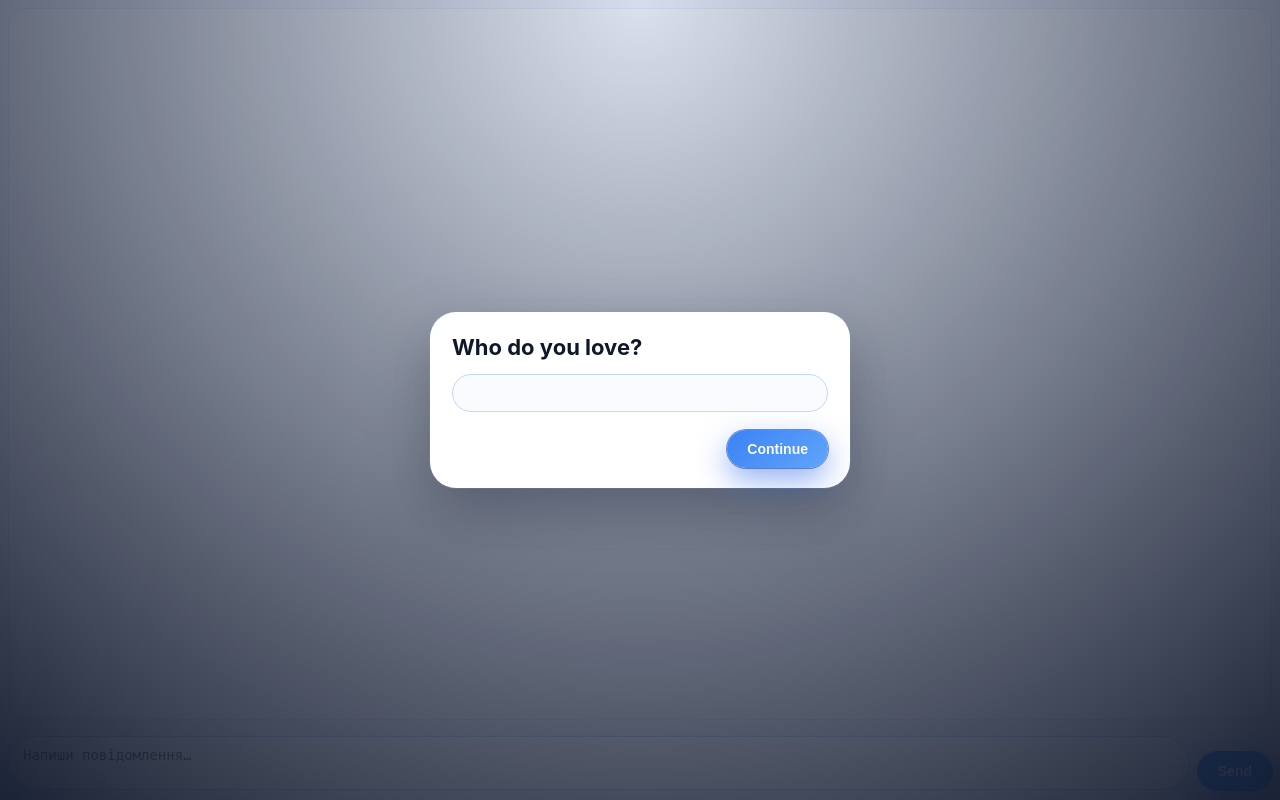
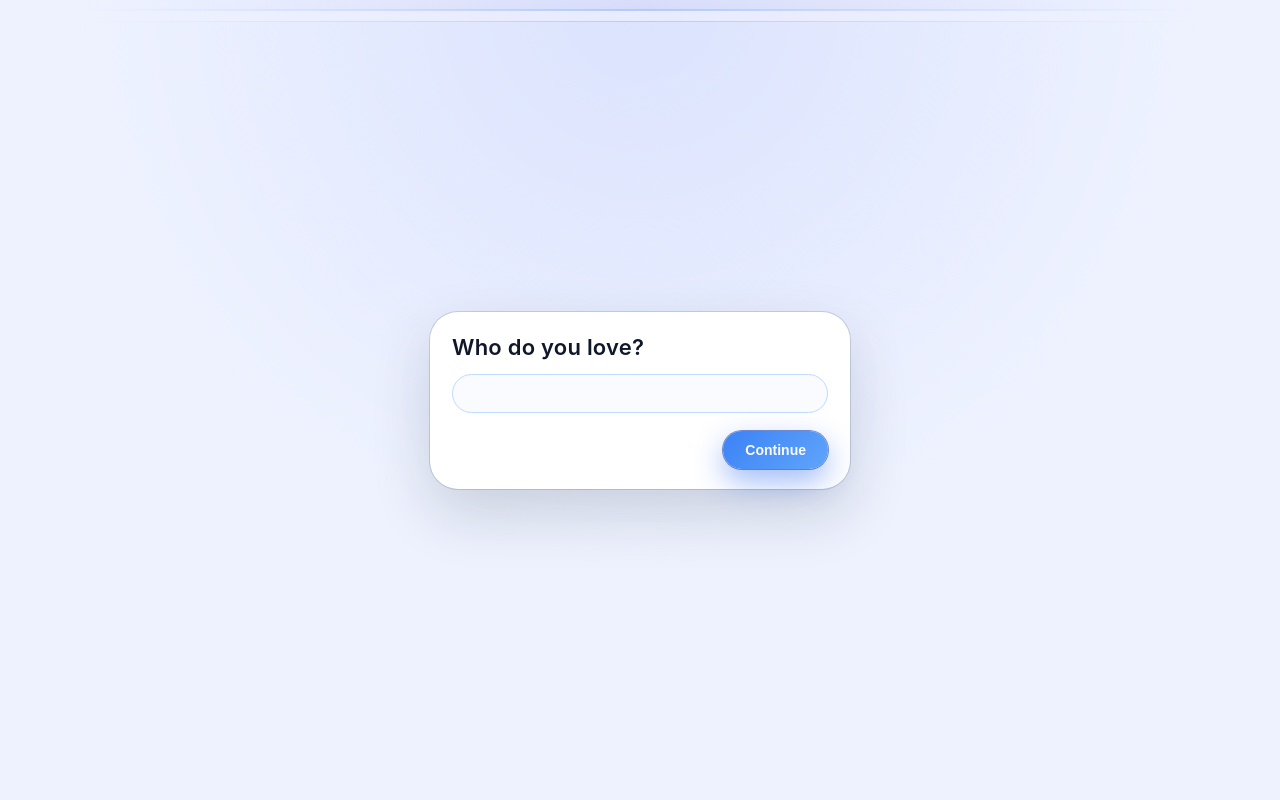
Before and after one commit to volodymyrhasych/Chat_Mari_Vova, a FastAPI app: page / in a window 1280 px wide. Run offline with FastAPI, Linux system fonts and the light colour scheme.

Commit message:
Refactor chat.html for improved UI and functionality
Updated chat interface with new overlay and input styles.

```diff
--- a/templates/chat.html
+++ b/templates/chat.html
@@ -3,7 +3,7 @@
 <head>
   <meta charset="UTF-8" />
   <title>Mini Chat</title>
-    <meta name="viewport" content="width=device-width, initial-scale=1" />
+  <meta name="viewport" content="width=device-width, initial-scale=1, maximum-scale=1" />
   <style>
     * {
       box-sizing: border-box;
@@ -17,26 +17,136 @@
 
     body {
       font-family: -apple-system, BlinkMacSystemFont, system-ui, sans-serif;
-            background: #eef1ff;
-            color: #0f172a;
+      background: #eef2ff;
+      color: #111827;
     }
 
-        /* Весь екран — сторінка чату */
     .page {
       min-height: 100vh;
       display: flex;
       flex-direction: column;
+      align-items: stretch;
+      justify-content: stretch;
     }
 
-        /* Блок з повідомленнями */
-        #chatBox {
+    /* ---------- Вхідне питання (оверлей) ---------- */
+
+    .gate-overlay {
+      position: fixed;
+      inset: 0;
+      display: flex;
+      align-items: center;
+      justify-content: center;
+      background: radial-gradient(circle at top, rgba(129, 140, 248, 0.18), #eef2ff 55%);
+      z-index: 10;
+    }
+
+    .gate-card {
+      width: min(420px, 100vw - 40px);
+      border-radius: 28px;
+      padding: 22px 22px 20px;
+      background: #ffffff;
+      box-shadow:
+        0 24px 60px rgba(15, 23, 42, 0.16),
+        0 0 0 1px rgba(148, 163, 184, 0.4);
+      display: flex;
+      flex-direction: column;
+      gap: 14px;
+    }
+
+    .gate-question {
+      font-size: 22px;
+      font-weight: 600;
+      letter-spacing: 0.01em;
+      color: #0f172a;
+    }
+
+    .gate-input {
+      width: 100%;
+      border-radius: 999px;
+      border: 1px solid #bfdbfe;
+      background: #f9fbff;
+      padding: 10px 16px;
+      font-size: 15px;
+      outline: none;
+    }
+
+    .gate-input:focus {
+      border-color: #3b82f6;
+      box-shadow: 0 0 0 1px rgba(59, 130, 246, 0.4);
+      background: #ffffff;
+    }
+
+    .gate-btn-row {
+      display: flex;
+      justify-content: flex-end;
+      margin-top: 4px;
+    }
+
+    .gate-btn {
+      border-radius: 999px;
+      border: none;
+      padding: 11px 22px;
+      font-size: 14px;
+      font-weight: 600;
+      background: linear-gradient(135deg, #3b82f6, #60a5fa);
+      color: #f9fafb;
+      cursor: pointer;
+      box-shadow:
+        0 12px 30px rgba(37, 99, 235, 0.45),
+        0 0 0 1px rgba(30, 64, 175, 0.6);
+    }
+
+    .gate-btn:active {
+      transform: translateY(1px);
+      box-shadow:
+        0 6px 16px rgba(37, 99, 235, 0.5),
+        0 0 0 1px rgba(30, 64, 175, 0.7);
+    }
+
+    .hidden {
+      display: none;
+    }
+
+    /* ---------- Основний чат, повноекранний ---------- */
+
+    .chat-shell {
       flex: 1;
-            margin: 8px;
-            border-radius: 18px;
-            border: 1px solid #dbeafe;
-            background: #f4f6ff;
+      display: flex;
+      flex-direction: column;
+      padding: 10px 10px 12px;
+    }
+
+    .chat-card {
+      flex: 1;
+      display: flex;
+      flex-direction: column;
+      border-radius: 24px;
+      background: #ffffff;
+      border: 1px solid #bfdbfe;
+      box-shadow:
+        0 18px 45px rgba(15, 23, 42, 0.12),
+        0 0 0 1px rgba(148, 163, 184, 0.35);
+      padding: 10px 10px 12px;
+    }
+
+    .chat-main {
+      flex: 1;
+      display: flex;
+      flex-direction: column;
+      gap: 8px;
+      min-height: 0; /* важливо, щоб скрол працював нормально */
+    }
+
+    .messages {
+      flex: 1;
+      min-height: 0;
+      border-radius: 16px;
+      border: 1px solid #bfdbfe;
+      background: #eff6ff;
       padding: 10px 10px 12px;
       overflow-y: auto;
+      font-size: 13px;
       display: flex;
       flex-direction: column;
       gap: 6px;
@@ -53,19 +163,18 @@
 
     .bubble {
       display: inline-block;
-            max-width: 76%;
+      max-width: 75%;
       padding: 6px 10px;
       border-radius: 14px;
       background: #dbeafe;
       border: 1px solid #93c5fd;
-            color: #0f172a;
-            font-size: 13px;
+      color: #111827;
     }
 
     .bubble.me {
       background: #3b82f6;
       border-color: #1d4ed8;
-            color: #eff6ff;
+      color: #f9fafb;
     }
 
     .msg-meta {
@@ -75,31 +184,29 @@
     }
 
     .msg-text {
+      font-size: 13px;
+      line-height: 1.25;
       white-space: pre-wrap;
       word-wrap: break-word;
-            font-size: 13px;
-            line-height: 1.25;
     }
 
-        /* Низ екрану: інпут + кнопка */
     .input-row {
-            padding: 8px;
-            padding-bottom: 10px;
+      margin-top: 10px;
       display: flex;
-            gap: 8px;
+      gap: 10px;
       align-items: flex-end;
     }
 
     .textarea {
       flex: 1;
-            min-height: 44px;
-            max-height: 120px;
+      min-height: 48px;
+      max-height: 110px;
       border-radius: 999px;
       border: 1px solid #bfdbfe;
       background: #f9fbff;
       padding: 10px 14px;
       font-size: 14px;
-            color: #0f172a;
+      color: #111827;
       resize: none;
       outline: none;
     }
@@ -110,157 +217,146 @@
       background: #ffffff;
     }
 
-        .btn {
+    .send-btn {
       border-radius: 999px;
       border: none;
-            padding: 11px 20px;
+      padding: 11px 18px;
       font-size: 14px;
       font-weight: 600;
       background: linear-gradient(135deg, #3b82f6, #60a5fa);
       color: #f9fafb;
       cursor: pointer;
       box-shadow:
-                0 12px 30px rgba(37, 99, 235, 0.5),
+        0 12px 30px rgba(37, 99, 235, 0.45),
         0 0 0 1px rgba(30, 64, 175, 0.6);
       white-space: nowrap;
     }
 
-        .btn:active {
+    .send-btn:active {
       transform: translateY(1px);
       box-shadow:
-                0 6px 16px rgba(37, 99, 235, 0.55),
+        0 6px 16px rgba(37, 99, 235, 0.5),
         0 0 0 1px rgba(30, 64, 175, 0.7);
     }
 
-        /* ---------- LOGIN OVERLAY ---------- */
-
-        .login-overlay {
-            position: fixed;
-            inset: 0;
-            background: radial-gradient(circle at top, rgba(148, 163, 184, 0.25), rgba(15, 23, 42, 0.95));
-            display: flex;
-            align-items: center;
-            justify-content: center;
-            z-index: 20;
+    @media (max-width: 640px) {
+      .chat-shell {
+        padding: 4px 4px 6px;
       }
 
-        .login-card {
-            width: min(420px, 100vw - 32px);
-            background: #ffffff;
-            border-radius: 26px;
-            padding: 22px 22px 20px;
-            box-shadow:
-                0 24px 60px rgba(15, 23, 42, 0.35),
-                0 0 0 1px rgba(148, 163, 184, 0.4);
-            display: flex;
-            flex-direction: column;
-            gap: 14px;
+      .chat-card {
+        border-radius: 0;
       }
-
-        .login-title {
-            font-size: 22px;
-            font-weight: 700;
-            color: #0f172a;
-        }
-
-        .login-input {
-            width: 100%;
-            border-radius: 999px;
-            border: 1px solid #bfdbfe;
-            background: #f9fbff;
-            padding: 10px 14px;
-            font-size: 14px;
-            outline: none;
-        }
-
-        .login-input:focus {
-            border-color: #3b82f6;
-            box-shadow: 0 0 0 1px rgba(59, 130, 246, 0.4);
-            background: #ffffff;
-        }
-
-        .login-actions {
-            display: flex;
-            justify-content: flex-end;
-            margin-top: 4px;
     }
   </style>
 </head>
 <body>
 <div class="page">
-    <div id="chatBox"></div>
-
-    <div class="input-row">
-        <textarea id="messageInput" class="textarea" placeholder="Напиши повідомлення…"></textarea>
-        <button id="sendBtn" class="btn">Send</button>
+  <!-- Оверлей з питанням -->
+  <div id="gate" class="gate-overlay">
+    <div class="gate-card">
+      <div class="gate-question">Who do you love?</div>
+      <input
+        id="love-answer"
+        class="gate-input"
+        placeholder=""
+        autocomplete="off"
+      />
+      <div class="gate-btn-row">
+        <button id="gate-continue" class="gate-btn">Continue</button>
+      </div>
     </div>
   </div>
 
-<!-- LOGIN OVERLAY -->
-<div id="loginOverlay" class="login-overlay">
-    <div class="login-card">
-        <div class="login-title">Who do you love?</div>
-        <input id="loginAnswer" class="login-input" autocomplete="off" />
-        <div class="login-actions">
-            <button id="loginBtn" class="btn">Continue</button>
+  <!-- Сам чат -->
+  <div id="chat-shell" class="chat-shell hidden">
+    <div class="chat-card">
+      <div class="chat-main">
+        <div id="chat" class="messages"></div>
+
+        <div class="input-row">
+          <textarea
+            id="message"
+            class="textarea"
+            placeholder="Напиши повідомлення…"
+          ></textarea>
+          <button id="sendBtn" class="send-btn">Send</button>
+        </div>
+      </div>
     </div>
   </div>
 </div>
 
 <script>
-    let sender = null;
+  const chatShell = document.getElementById("chat-shell");
+  const gate = document.getElementById("gate");
+  const loveInput = document.getElementById("love-answer");
+  const gateBtn = document.getElementById("gate-continue");
 
-    const chatBox = document.getElementById("chatBox");
-    const msgInput = document.getElementById("messageInput");
+  const msgInput = document.getElementById("message");
+  const chatBox = document.getElementById("chat");
   const sendBtn = document.getElementById("sendBtn");
 
-    const loginOverlay = document.getElementById("loginOverlay");
-    const loginInput = document.getElementById("loginAnswer");
-    const loginBtn = document.getElementById("loginBtn");
+  let myName = null;
+  let lovedName = null;
 
-    // --------- LOGIN LOGIC ---------
+  function resolveNames(answerRaw) {
+    const ans = (answerRaw || "").trim().toLowerCase();
 
-    function initSenderFromStorage() {
-        const saved = localStorage.getItem("chat_sender");
-        if (saved) {
-            sender = saved;
-            loginOverlay.style.display = "none";
+    if (ans === "vova") {
+      // ти любиш Vova → ти Mari
+      myName = "Mari";
+      lovedName = "Vova";
+    } else if (ans === "mari") {
+      // ти любиш Mari → ти Vova
+      myName = "Vova";
+      lovedName = "Mari";
+    } else {
+      return false;
+    }
+
+    localStorage.setItem("miniChatMyName", myName);
+    localStorage.setItem("miniChatLovedName", lovedName);
+    return true;
+  }
+
+  function showChatUI() {
+    gate.classList.add("hidden");
+    chatShell.classList.remove("hidden");
+    fetchMessages();
+  }
+
+  function initGate() {
+    const storedMe = localStorage.getItem("miniChatMyName");
+    const storedLoved = localStorage.getItem("miniChatLovedName");
+
+    if (storedMe && storedLoved) {
+      myName = storedMe;
+      lovedName = storedLoved;
+      showChatUI();
+      return;
+    }
+
+    gate.classList.remove("hidden");
+    chatShell.classList.add("hidden");
+
+    function handleContinue() {
+      if (resolveNames(loveInput.value)) {
+        showChatUI();
+      } else {
+        loveInput.value = "";
+        loveInput.placeholder = "Only Vova or Mari";
       }
     }
 
-    function handleLogin() {
-        const raw = loginInput.value.trim().toLowerCase();
-
-        let resolvedSender = null;
-        if (raw === "mari") {
-            // написали "Mari" -> пишемо як Vova
-            resolvedSender = "Vova";
-        } else if (raw === "vova") {
-            // написали "Vova" -> пишемо як Mari
-            resolvedSender = "Mari";
-        } else {
-            alert("Please answer with Vova or Mari.");
-            return;
-        }
-
-        sender = resolvedSender;
-        localStorage.setItem("chat_sender", sender);
-        loginOverlay.style.display = "none";
-        msgInput.focus();
-        fetchMessages();
-    }
-
-    loginBtn.addEventListener("click", handleLogin);
-    loginInput.addEventListener("keydown", (e) => {
+    gateBtn.addEventListener("click", handleContinue);
+    loveInput.addEventListener("keydown", (e) => {
       if (e.key === "Enter") {
         e.preventDefault();
-            handleLogin();
+        handleContinue();
       }
     });
-
-    initSenderFromStorage();
-
-    // --------- CHAT LOGIC ---------
+  }
 
   async function fetchMessages() {
     try {
@@ -273,8 +369,8 @@
   }
 
   function renderMessages(list) {
+    const me = myName || "";
     chatBox.innerHTML = "";
-        const me = sender || "";
 
     for (const m of list) {
       const row = document.createElement("div");
@@ -286,7 +382,10 @@
       const meta = document.createElement("div");
       meta.className = "msg-meta";
       const t = new Date(m.timestamp);
-            const timeStr = t.toLocaleTimeString("uk-UA", { hour: "2-digit", minute: "2-digit" });
+      const timeStr = t.toLocaleTimeString("uk-UA", {
+        hour: "2-digit",
+        minute: "2-digit",
+      });
       meta.textContent = `${m.sender} · ${timeStr}`;
 
       const text = document.createElement("div");
@@ -303,19 +402,14 @@
   }
 
   async function sendMessage() {
-        if (!sender) {
-            loginInput.focus();
-            return;
-        }
-
     const text = msgInput.value.trim();
-        if (!text) return;
+    if (!myName || !text) return;
 
     try {
       await fetch("/messages", {
         method: "POST",
         headers: { "Content-Type": "application/json" },
-                body: JSON.stringify({ sender, text }),
+        body: JSON.stringify({ sender: myName, text }),
       });
       msgInput.value = "";
       await fetchMessages();
@@ -332,15 +426,9 @@
     }
   });
 
-    if (sender) {
-        fetchMessages();
+  // старт
+  initGate();
   setInterval(fetchMessages, 3000);
-    } else {
-        // як тільки пройдемо логін, почне підтягуватися історія
-        setInterval(() => {
-            if (sender) fetchMessages();
-        }, 3000);
-    }
 </script>
 </body>
 </html>
```
Lines whose indentation alone changed are shown as unchanged.
